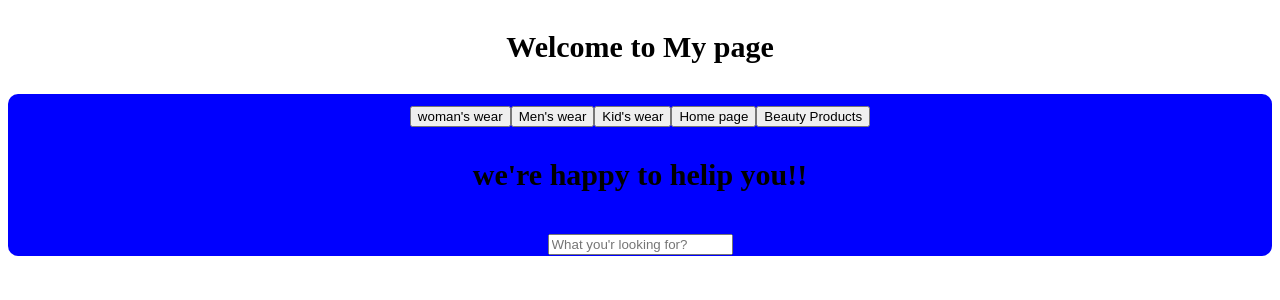
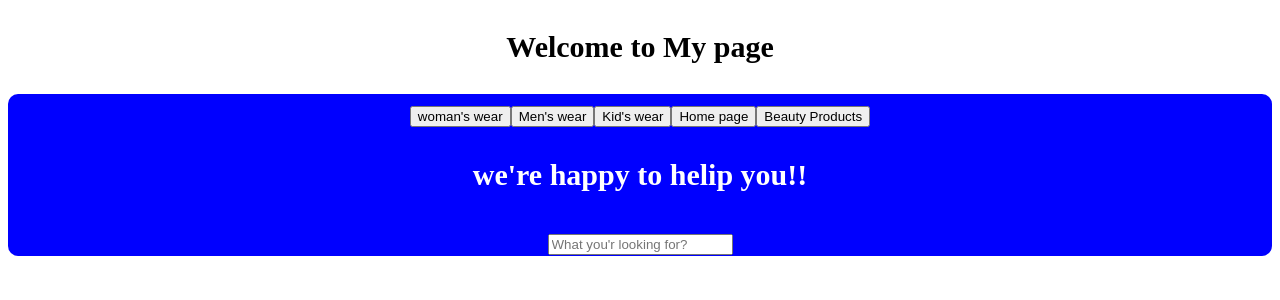
Before and after one commit to Reddy0724/my-app, a React (Create React App) app: page / in a window 1280 px wide. Shown: the top 300 px of the page. Built offline with nearby package versions, Linux system fonts and the light colour scheme.

Commit message:
Update App.js
giving className to para

```diff
--- a/src/App.js
+++ b/src/App.js
@@ -19,7 +19,7 @@ function Button(){
       <button>
         Beauty Products
       </button>
-      <p>we're happy to helip you!!</p>
+      <p className="para">we're happy to helip you!!</p>
 
 
       </div>
```
